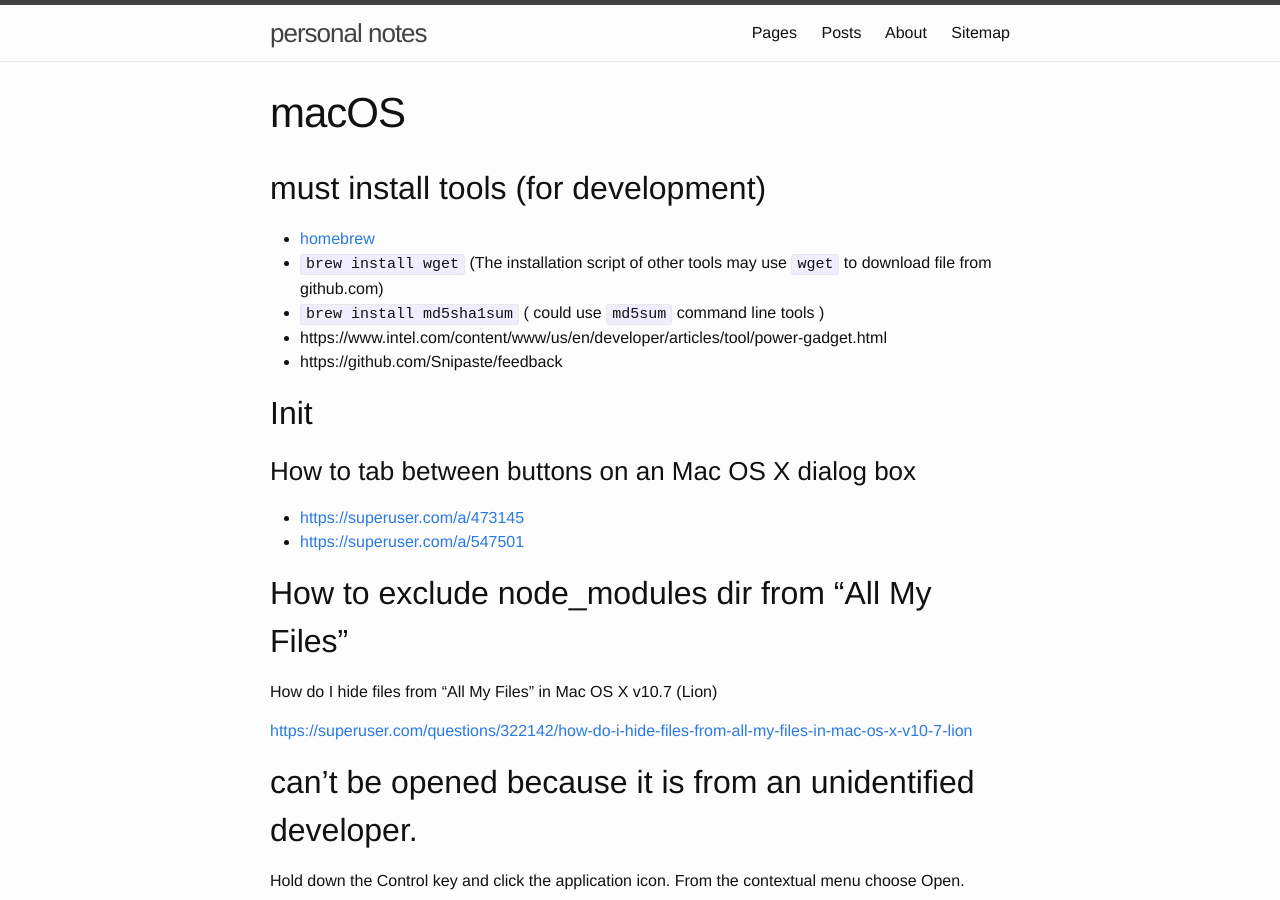
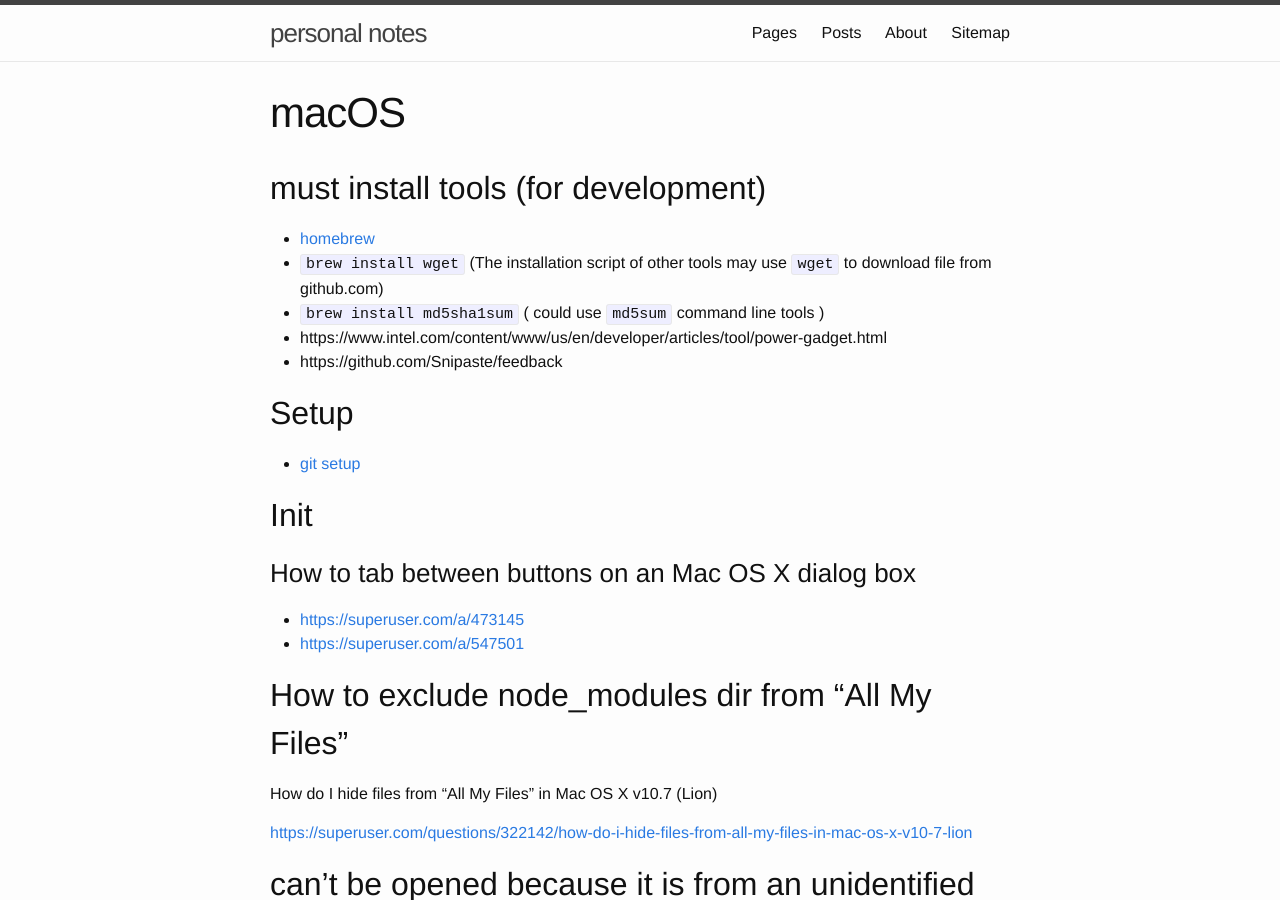
Before and after one commit to xx7y7xx/xx7y7xx.github.io, a Jekyll site: the page built from macOS.md, in a window 1280 px wide and 900 px high. Built offline with Jekyll 4.4.1, drawn with Linux system fonts in a browser that asks for light colours; comment, search, counter and statistics services are not loaded.

Commit message:
Update macOS.md

```diff
--- a/macOS.md
+++ b/macOS.md
@@ -10,6 +10,10 @@ title: macOS
 - `brew install md5sha1sum` ( could use `md5sum` command line tools )
 - https://www.intel.com/content/www/us/en/developer/articles/tool/power-gadget.html
 - https://github.com/Snipaste/feedback
+
+## Setup
+
+* [git setup](/dev/git-setup.html)
 
 ## Init
 
```
